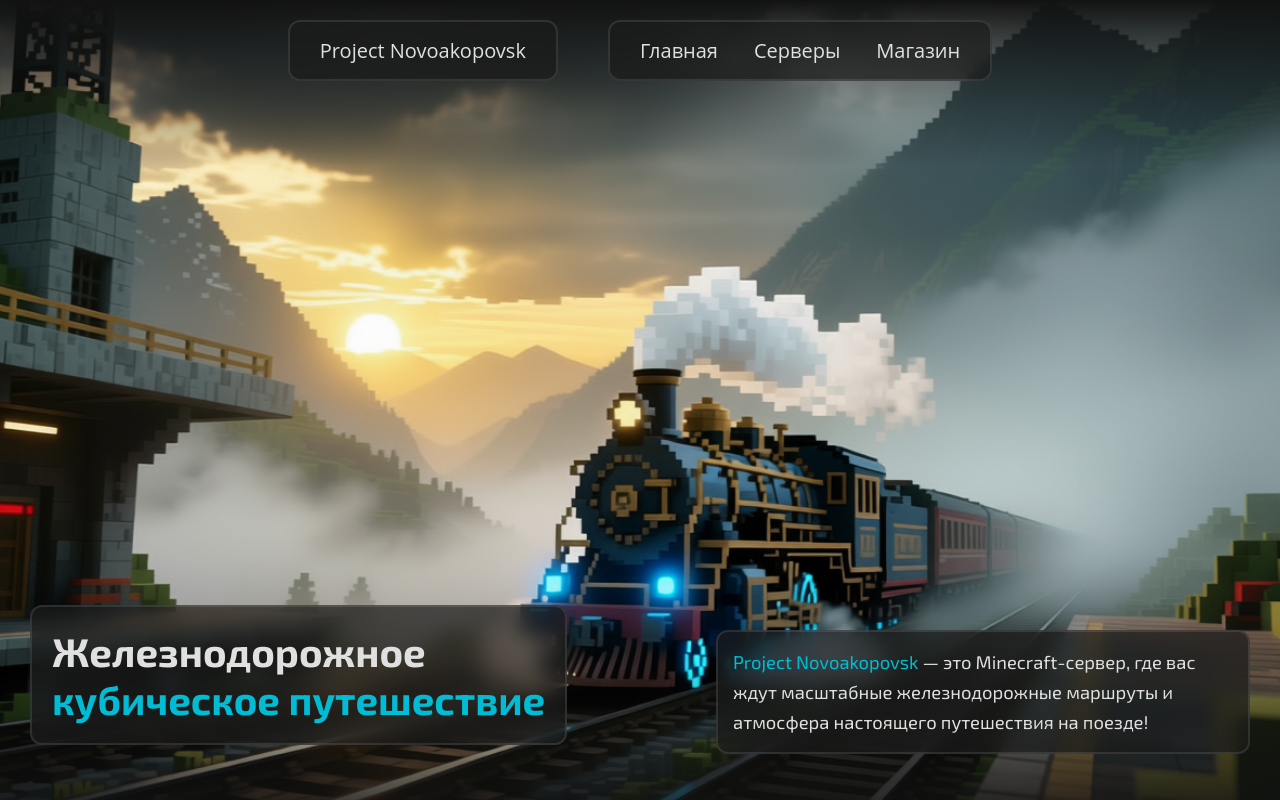
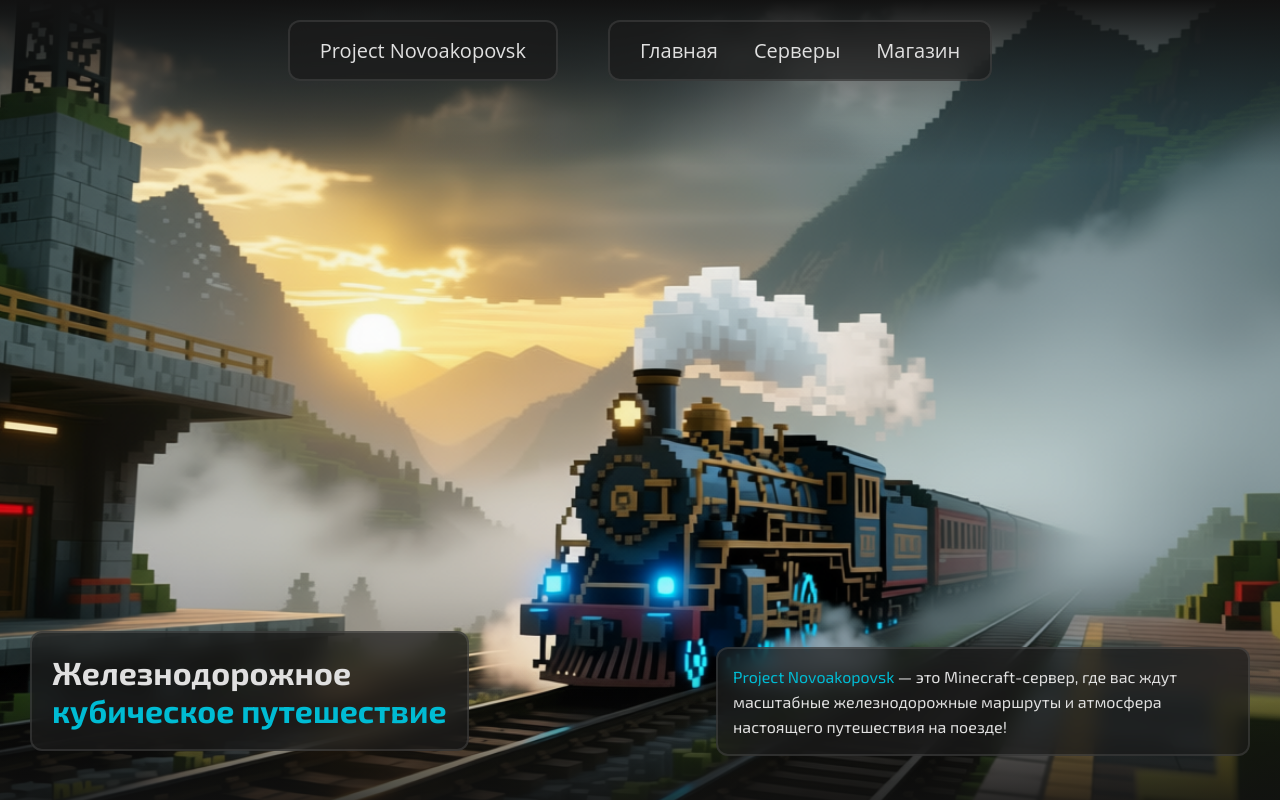
Before and after one commit to xXxEvgenyxXx/course-project, a React (Create React App) app: page / in a window 1280 px wide. Shown: the top 800 px of the page. Built offline with nearby package versions, Linux system fonts and the light colour scheme.

Commit message:
fix: font sizes in server desc

```diff
--- a/src/assets/styles/serverDesciption.css
+++ b/src/assets/styles/serverDesciption.css
@@ -51,12 +51,12 @@
 
 .server-desc-header {
   padding: 20px;
-  font-size:2.5rem;
+  font-size:2rem;
 }
 
 .server-desc {
   padding: 15px;
   width: 500px;
-  line-height:30px;
-  font-size:1.15rem;
+  line-height:25px;
+  font-size:1rem;
 }
```
